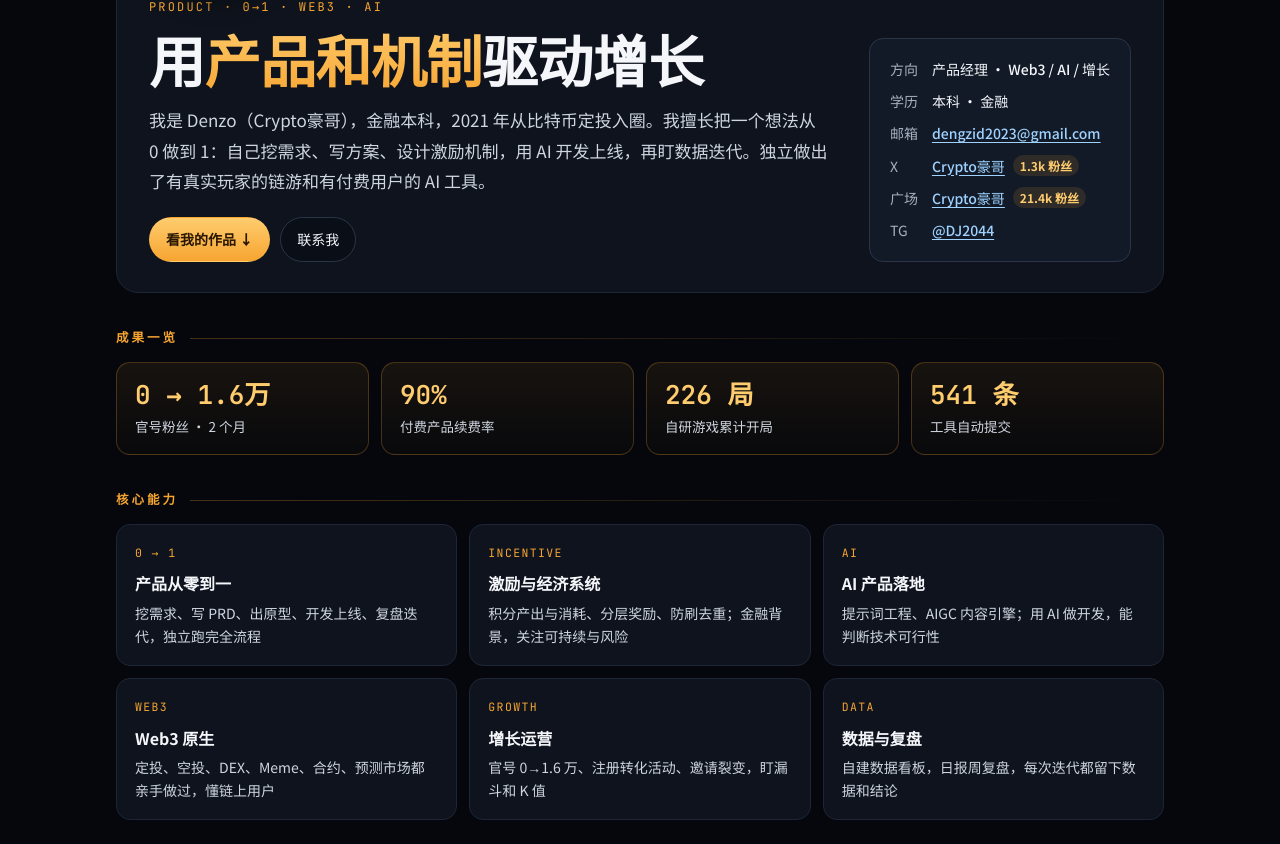
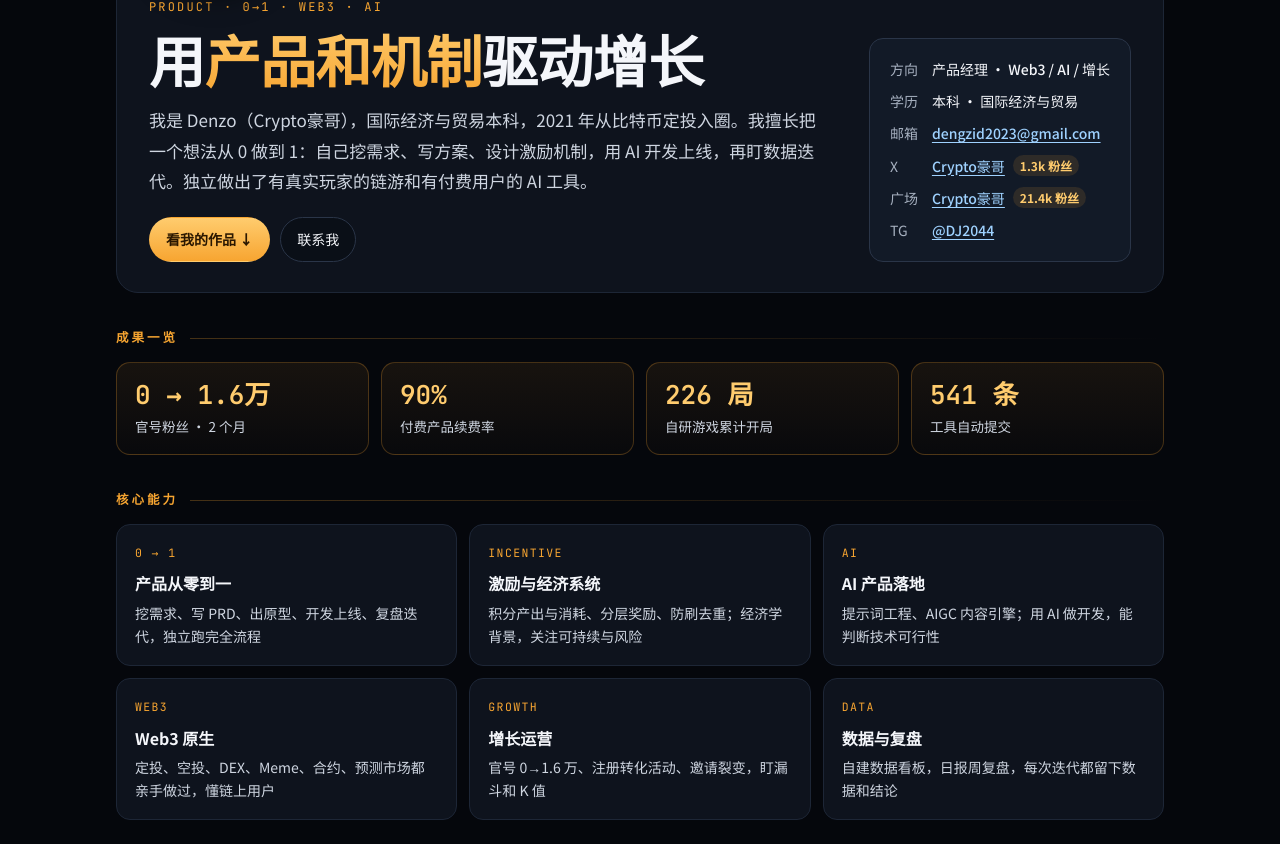
Before and after one commit to denzo2044/denzo2044.github.io, a plain HTML site: page index.html in a window 1280 px wide. Shown: the part 456-1300 px from the top of the page. Drawn offline with Linux system fonts and the light colour scheme; no server answers.

Commit message:
更新一页简历，学历统一为国际经济与贸易

```diff
--- a/index.html
+++ b/index.html
@@ -272,7 +272,7 @@ html.js .reveal.in{opacity:1;transform:none}
 <header class="topbar"><div class="in">
  <a class="brand" href="#top"><img src="https://pbs.twimg.com/profile_images/1995517992780939265/yB6SjfVD_400x400.jpg" alt="">Denzo · Crypto豪哥</a>
  <nav aria-label="页面导航"><a href="#work">作品</a><a href="#pm">PRD</a><a href="#journey">经历</a><a href="#method">方法</a><a href="#contact">联系</a></nav>
- <a class="dl" href="Denzo-portfolio.pdf" download="Denzo-作品集.pdf"><svg viewBox="0 0 24 24" fill="none" stroke="currentColor" stroke-width="2.4" stroke-linecap="round" stroke-linejoin="round" aria-hidden="true"><path d="M12 4v11M7 10l5 5 5-5M5 20h14"/></svg>下载</a>
+ <a class="dl" href="Denzo-portfolio.pdf" download="Denzo-简历.pdf"><svg viewBox="0 0 24 24" fill="none" stroke="currentColor" stroke-width="2.4" stroke-linecap="round" stroke-linejoin="round" aria-hidden="true"><path d="M12 4v11M7 10l5 5 5-5M5 20h14"/></svg>下载</a>
 </div></header>
 
 <div class="wrap" id="top">
@@ -283,13 +283,13 @@ html.js .reveal.in{opacity:1;transform:none}
     <div class="avatar"><img src="https://pbs.twimg.com/profile_images/1995517992780939265/yB6SjfVD_400x400.jpg" alt="Crypto豪哥的头像"></div>
     <div class="kicker">Product · 0→1 · Web3 · AI</div>
     <h1><span class="nw">用<em>产品和机制</em></span><span class="nw">驱动增长</span></h1>
-    <p class="lede">我是 Denzo（Crypto豪哥），金融本科，2021 年从比特币定投入圈。我擅长把一个想法从 0 做到 1：自己挖需求、写方案、设计激励机制，用 AI 开发上线，再盯数据迭代。独立做出了有真实玩家的链游和有付费用户的 AI 工具。</p>
+    <p class="lede">我是 Denzo（Crypto豪哥），国际经济与贸易本科，2021 年从比特币定投入圈。我擅长把一个想法从 0 做到 1：自己挖需求、写方案、设计激励机制，用 AI 开发上线，再盯数据迭代。独立做出了有真实玩家的链游和有付费用户的 AI 工具。</p>
     <div class="hero-cta"><a class="btn primary" href="#work">看我的作品 ↓</a><a class="btn" href="#contact">联系我</a></div>
    </div>
    <div class="id-card">
     <dl>
      <dt>方向</dt><dd>产品经理 · Web3 / AI / 增长</dd>
-     <dt>学历</dt><dd>本科 · 金融</dd>
+     <dt>学历</dt><dd>本科 · 国际经济与贸易</dd>
           <dt>邮箱</dt><dd><a href="mailto:dengzid2023@gmail.com">dengzid2023@gmail.com</a></dd>
      <dt>X</dt><dd><a href="https://x.com/BTC_2044" target="_blank" rel="noopener">Crypto豪哥</a><span class="fans">1.3k 粉丝</span></dd>
      <dt>广场</dt><dd><a href="https://www.binance.com/zh-CN/square/profile/dengzi2028" target="_blank" rel="noopener">Crypto豪哥</a><span class="fans">21.4k 粉丝</span></dd>
@@ -310,7 +310,7 @@ html.js .reveal.in{opacity:1;transform:none}
  <div class="mini-label">核心能力</div>
  <section class="skills six" aria-label="核心能力">
   <div class="skill"><div class="tag">0 → 1</div><b>产品从零到一</b><span>挖需求、写 PRD、出原型、开发上线、复盘迭代，独立跑完全流程</span></div>
-  <div class="skill"><div class="tag">INCENTIVE</div><b>激励与经济系统</b><span>积分产出与消耗、分层奖励、防刷去重；金融背景，关注可持续与风险</span></div>
+  <div class="skill"><div class="tag">INCENTIVE</div><b>激励与经济系统</b><span>积分产出与消耗、分层奖励、防刷去重；经济学背景，关注可持续与风险</span></div>
   <div class="skill"><div class="tag">AI</div><b>AI 产品落地</b><span>提示词工程、AIGC 内容引擎；用 AI 做开发，能判断技术可行性</span></div>
   <div class="skill"><div class="tag">WEB3</div><b>Web3 原生</b><span>定投、空投、DEX、Meme、合约、预测市场都亲手做过，懂链上用户</span></div>
   <div class="skill"><div class="tag">GROWTH</div><b>增长运营</b><span>官号 0→1.6 万、注册转化活动、邀请裂变，盯漏斗和 K 值</span></div>
@@ -592,7 +592,7 @@ html.js .reveal.in{opacity:1;transform:none}
    <a class="btn" href="https://x.com/BTC_2044" target="_blank" rel="noopener">X · @BTC_2044</a>
    <a class="btn" href="https://t.me/DJ2044" target="_blank" rel="noopener">Telegram · @DJ2044</a>
    <a class="btn" href="https://www.binance.com/zh-CN/square/profile/dengzi2028" target="_blank" rel="noopener">币安广场 · 21.4k 粉丝</a>
-   <a class="btn" href="Denzo-portfolio.pdf" download="Denzo-作品集.pdf">下载</a>
+   <a class="btn" href="Denzo-portfolio.pdf" download="Denzo-简历.pdf">下载</a>
   </div>
  </footer>
 </div>
```
Also changed, not shown: 1 other file.
